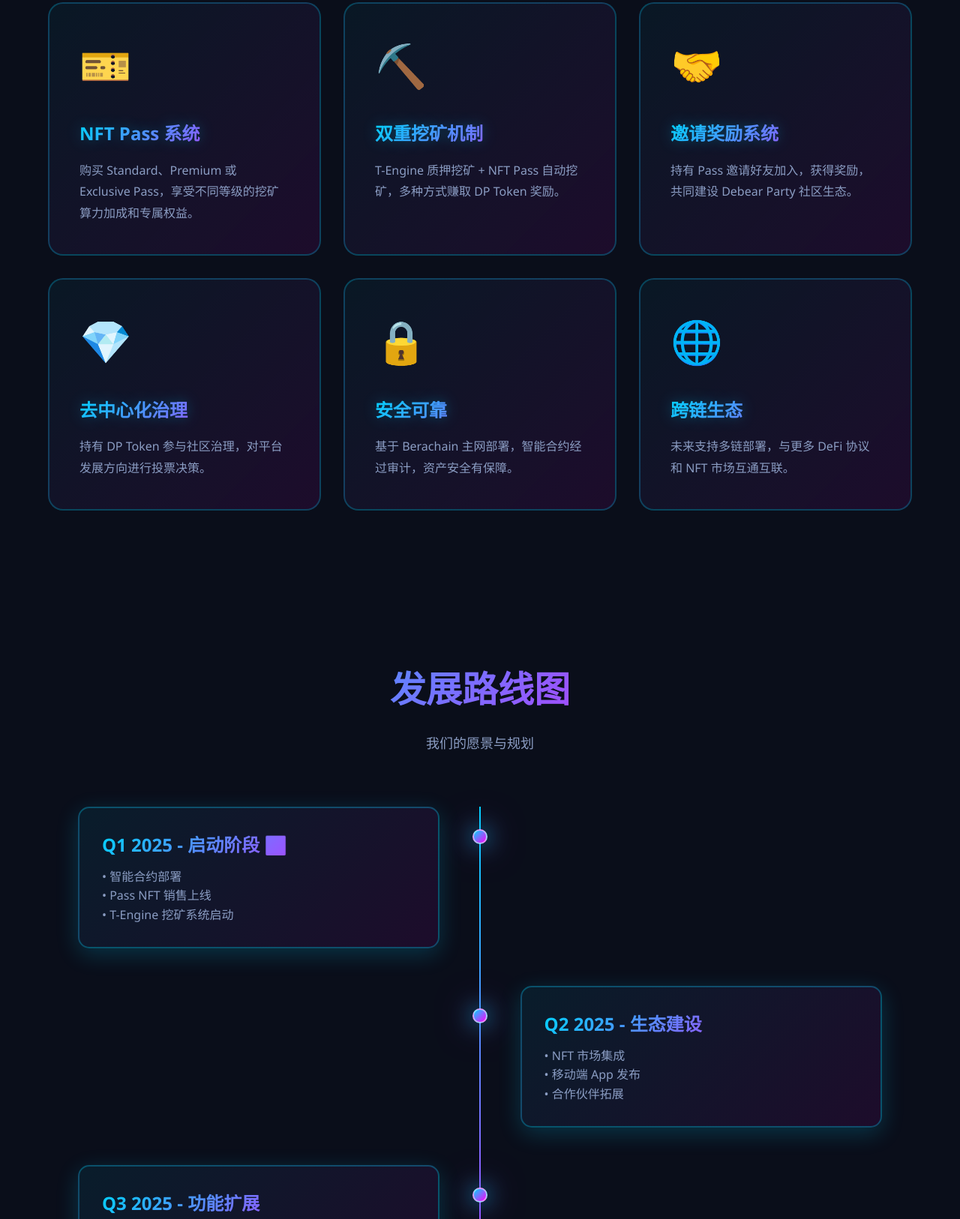
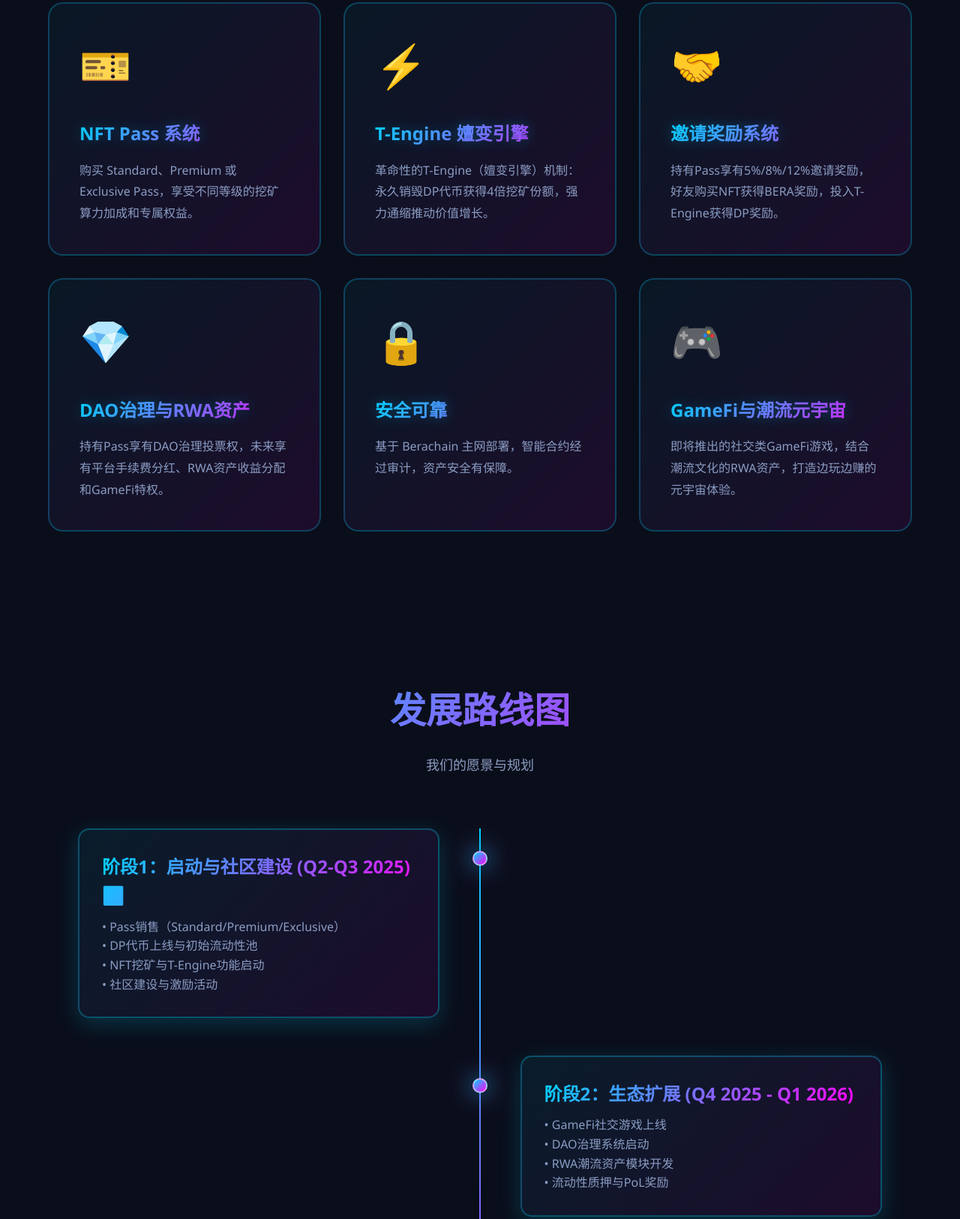
Before and after one commit to jierrry220/Dbearparty, a website: page index.html in a window 1280 px wide. Shown: the part 1093-2719 px from the top of the page at 75% size. Drawn offline with nearby package versions, Linux system fonts and the light colour scheme.

Commit message:
Update index.html

```diff
--- a/index.html
+++ b/index.html
@@ -719,19 +719,19 @@
                 <p>购买 Standard、Premium 或 Exclusive Pass，享受不同等级的挖矿算力加成和专属权益。</p>
             </div>
             <div class="feature-card fade-in">
-                <div class="feature-icon">⛏️</div>
-                <h3>双重挖矿机制</h3>
-                <p>T-Engine 质押挖矿 + NFT Pass 自动挖矿，多种方式赚取 DP Token 奖励。</p>
+                <div class="feature-icon">⚡</div>
+                <h3>T-Engine 嬗变引擎</h3>
+                <p>革命性的T-Engine（嬗变引擎）机制：永久销毁DP代币获得4倍挖矿份额，强力通缩推动价值增长。</p>
             </div>
             <div class="feature-card fade-in">
                 <div class="feature-icon">🤝</div>
                 <h3>邀请奖励系统</h3>
-                <p>持有 Pass 邀请好友加入，获得奖励，共同建设 Debear Party 社区生态。</p>
+                <p>持有Pass享有5%/8%/12%邀请奖励，好友购买NFT获得BERA奖励，投入T-Engine获得DP奖励。</p>
             </div>
             <div class="feature-card fade-in">
                 <div class="feature-icon">💎</div>
-                <h3>去中心化治理</h3>
-                <p>持有 DP Token 参与社区治理，对平台发展方向进行投票决策。</p>
+                <h3>DAO治理与RWA资产</h3>
+                <p>持有Pass享有DAO治理投票权，未来享有平台手续费分红、RWA资产收益分配和GameFi特权。</p>
             </div>
             <div class="feature-card fade-in">
                 <div class="feature-icon">🔒</div>
@@ -739,9 +739,9 @@
                 <p>基于 Berachain 主网部署，智能合约经过审计，资产安全有保障。</p>
             </div>
             <div class="feature-card fade-in">
-                <div class="feature-icon">🌐</div>
-                <h3>跨链生态</h3>
-                <p>未来支持多链部署，与更多 DeFi 协议和 NFT 市场互通互联。</p>
+                <div class="feature-icon">🎮</div>
+                <h3>GameFi与潮流元宇宙</h3>
+                <p>即将推出的社交类GameFi游戏，结合潮流文化的RWA资产，打造边玩边赚的元宇宙体验。</p>
             </div>
         </div>
     </section>
@@ -757,29 +757,29 @@
             <div class="timeline-item fade-in">
                 <div class="timeline-dot"></div>
                 <div class="timeline-content">
-                    <h3>Q1 2025 - 启动阶段 ✅</h3>
-                    <p>• 智能合约部署<br>• Pass NFT 销售上线<br>• T-Engine 挖矿系统启动</p>
+                    <h3>阶段1：启动与社区建设 (Q2-Q3 2025) ✅</h3>
+                    <p>• Pass销售（Standard/Premium/Exclusive）<br>• DP代币上线与初始流动性池<br>• NFT挖矿与T-Engine功能启动<br>• 社区建设与激励活动</p>
                 </div>
             </div>
             <div class="timeline-item fade-in">
                 <div class="timeline-dot"></div>
                 <div class="timeline-content">
-                    <h3>Q2 2025 - 生态建设</h3>
-                    <p>• NFT 市场集成<br>• 移动端 App 发布<br>• 合作伙伴拓展</p>
+                    <h3>阶段2：生态扩展 (Q4 2025 - Q1 2026)</h3>
+                    <p>• GameFi社交游戏上线<br>• DAO治理系统启动<br>• RWA潮流资产模块开发<br>• 流动性质押与PoL奖励</p>
                 </div>
             </div>
             <div class="timeline-item fade-in">
                 <div class="timeline-dot"></div>
                 <div class="timeline-content">
-                    <h3>Q3 2025 - 功能扩展</h3>
-                    <p>• 游戏玩法上线<br>• DAO 治理系统<br>• 跨链桥接功能</p>
+                    <h3>里程碑目标</h3>
+                    <p>• 阶段1：2,000个Pass售罄，1000+社区成员，TVL达到$500万<br>• 阶段2：TVL攀升至$2000万，月活用户5000+，RWA资产上线</p>
                 </div>
             </div>
             <div class="timeline-item fade-in">
                 <div class="timeline-dot"></div>
                 <div class="timeline-content">
-                    <h3>Q4 2025 - 全球扩展</h3>
-                    <p>• 多链部署<br>• 国际化运营<br>• 元宇宙集成</p>
+                    <h3>未来愿景</h3>
+                    <p>• 成为Berachain最具创新性的潮流元宇宙平台<br>• 连接Web3技术与潮流文化<br>• 构建公平透明的价值生态系统</p>
                 </div>
             </div>
         </div>
```
